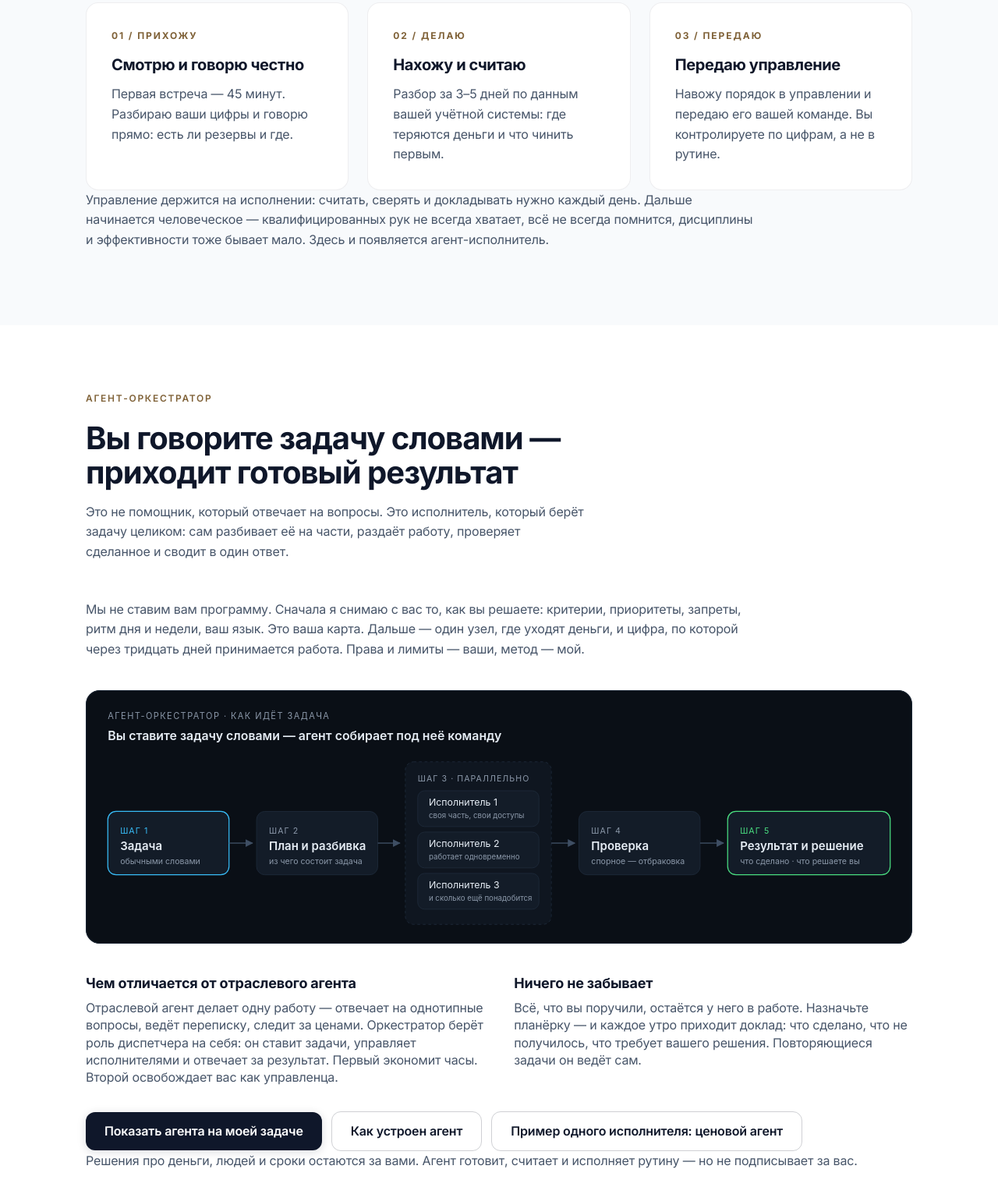
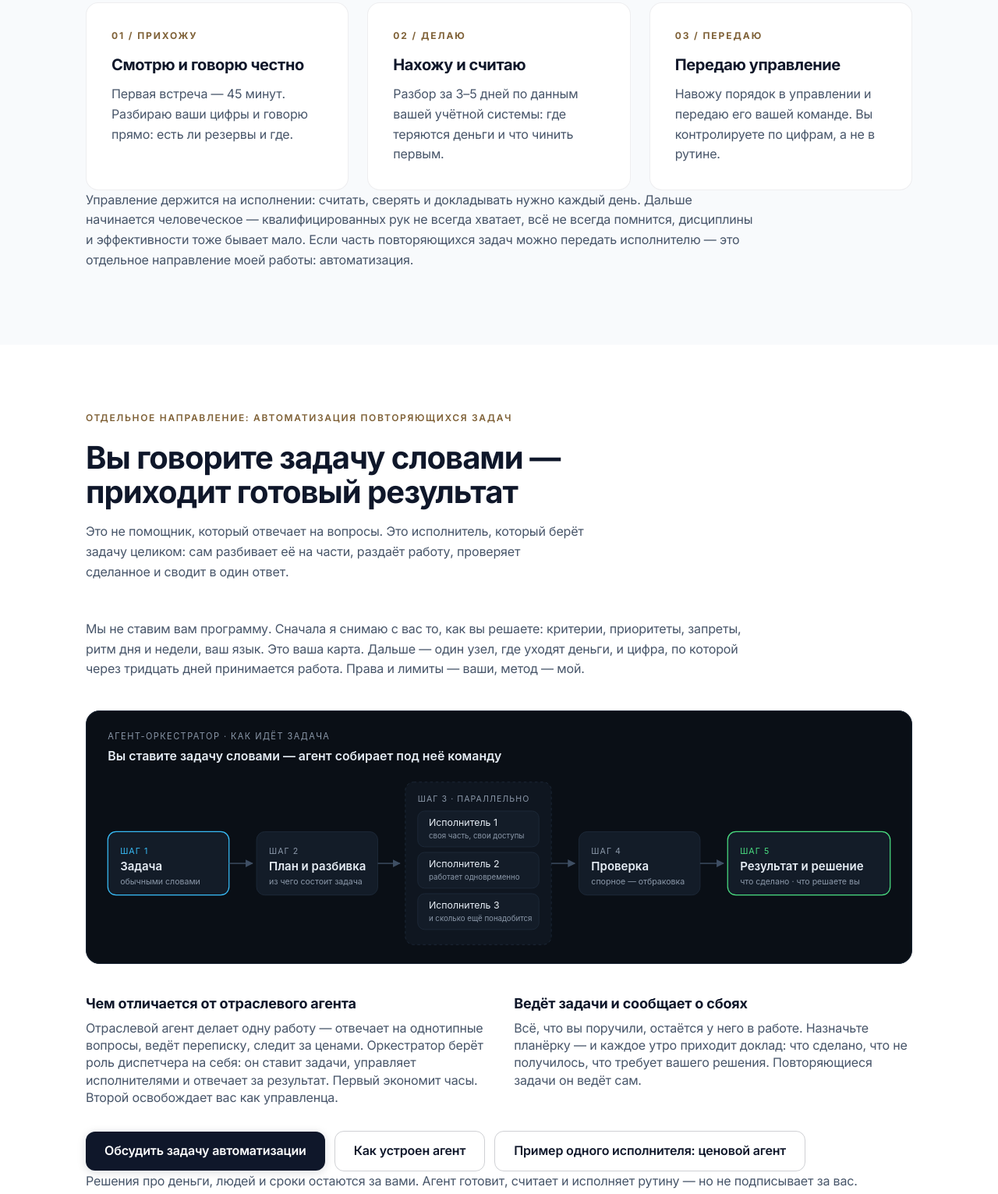
Before and after one commit to sergeytsiunel-prog/businessdoc, a plain HTML site: page index.html in a window 1280 px wide. Shown: the part 980-2511 px from the top of the page at 78% size. Drawn offline with nearby package versions, Linux system fonts and the light colour scheme.

Commit message:
Главная: поворот к автоматизации сделан честно и без разрыва — переход вместо внезапности, надпись направления, снято абсолютное «Ничего не забывает», CTA не обещает демонстрацию

```diff
--- a/index.html
+++ b/index.html
@@ -97,7 +97,7 @@
             <p>Навожу порядок в управлении и передаю его вашей команде. Вы контролируете по цифрам, а не в рутине.</p>
           </div>
         </div>
-        <p class="steps-note">Управление держится на исполнении: считать, сверять и докладывать нужно каждый день. Дальше начинается человеческое — квалифицированных рук не всегда хватает, всё не всегда помнится, дисциплины и эффективности тоже бывает мало. Здесь и появляется агент-исполнитель.</p>
+        <p class="steps-note">Управление держится на исполнении: считать, сверять и докладывать нужно каждый день. Дальше начинается человеческое — квалифицированных рук не всегда хватает, всё не всегда помнится, дисциплины и эффективности тоже бывает мало. Если часть повторяющихся задач можно передать исполнителю — это отдельное направление моей работы: автоматизация.</p>
       </div>
     </section>
 
@@ -106,7 +106,7 @@
       <span id="orchestrator"></span>
       <div class="wrap">
         <div class="steps-head">
-          <div class="eyebrow">Агент-оркестратор</div>
+          <div class="eyebrow">Отдельное направление: автоматизация повторяющихся задач</div>
           <h2>Вы говорите задачу словами — приходит готовый результат</h2>
           <p>Это не помощник, который отвечает на вопросы. Это исполнитель, который берёт задачу целиком: сам разбивает её на части, раздаёт работу, проверяет сделанное и сводит в один ответ.</p>
         </div>
@@ -127,13 +127,13 @@
             <p>Отраслевой агент делает одну работу — отвечает на однотипные вопросы, ведёт переписку, следит за ценами. Оркестратор берёт роль диспетчера на себя: он ставит задачи, управляет исполнителями и отвечает за результат. Первый экономит часы. Второй освобождает вас как управленца.</p>
           </div>
           <div>
-            <h3>Ничего не забывает</h3>
+            <h3>Ведёт задачи и сообщает о сбоях</h3>
             <p>Всё, что вы поручили, остаётся у него в работе. Назначьте планёрку — и каждое утро приходит доклад: что сделано, что не получилось, что требует вашего решения. Повторяющиеся задачи он ведёт сам.</p>
           </div>
         </div>
 
         <div class="orch-cta">
-          <a href="https://wa.me/79957740893?text=Здравствуйте!%20Хочу%20узнать%20про%20агента-оркестратора" class="btn-primary" data-goal="orchestrator_click">Показать агента на моей задаче</a>
+          <a href="https://wa.me/79957740893?text=Здравствуйте!%20Хочу%20узнать%20про%20агента-оркестратора" class="btn-primary" data-goal="orchestrator_click">Обсудить задачу автоматизации</a>
           <a href="orchestrator.html" class="btn-line" data-goal="orchestrator_read">Как устроен агент</a>
           <a href="pricing-agent.html" class="btn-line" data-goal="orchestrator_demo">Пример одного исполнителя: ценовой агент</a>
         </div>
```
